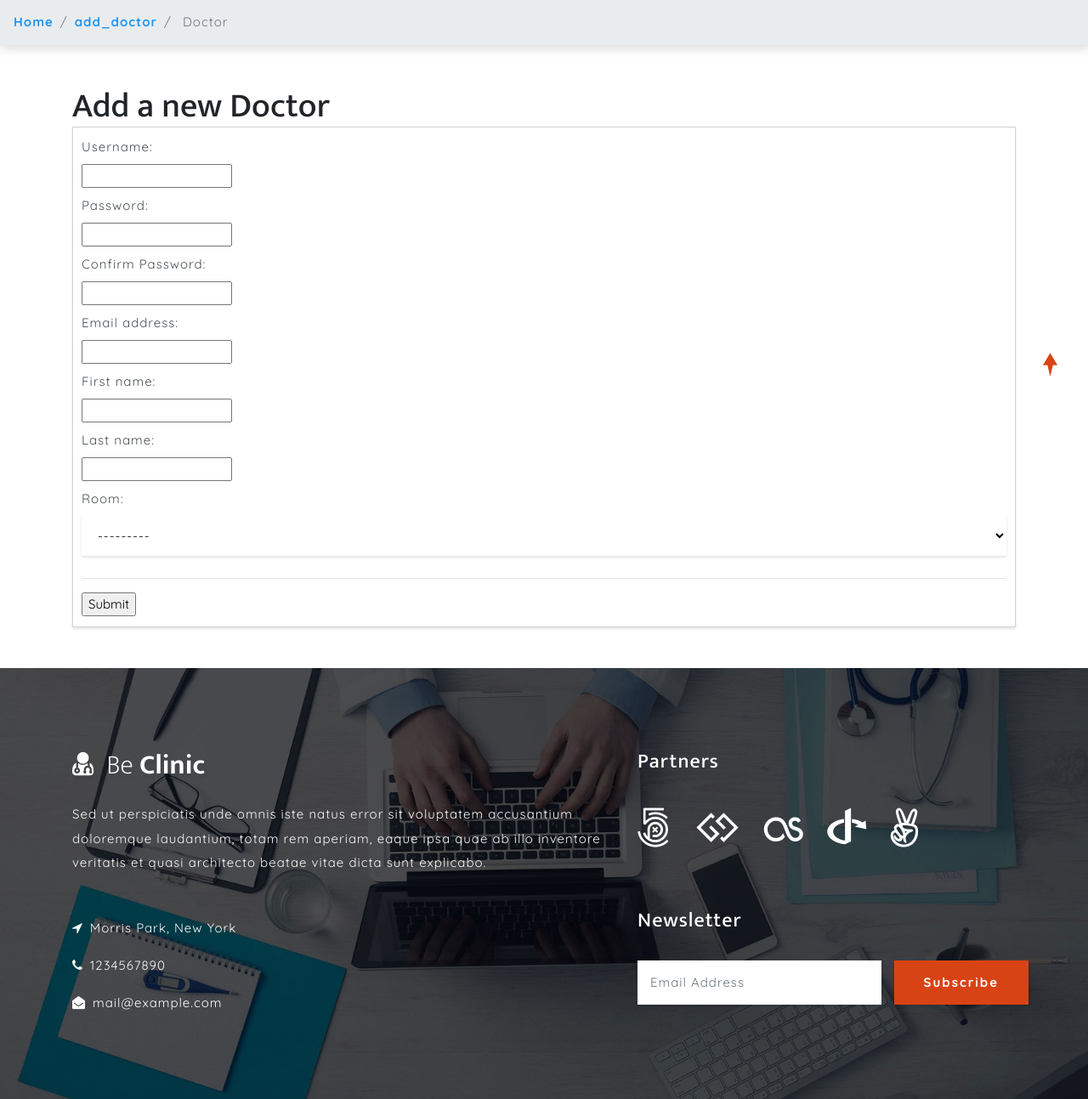
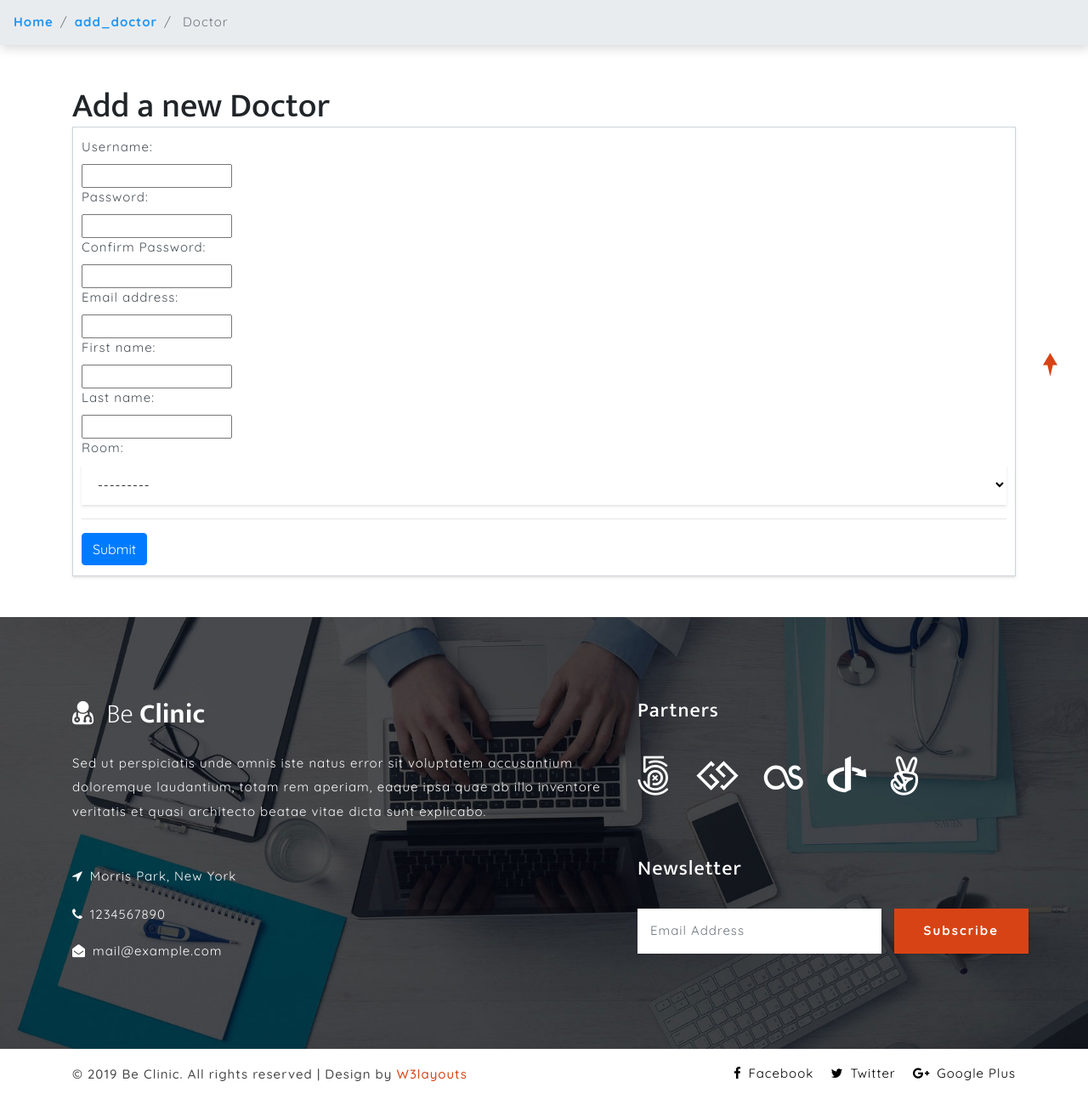
Before and after one commit to mkrajnak/doctor-IS, a Django app: page /add_doctor/ in a window 1280 px wide. Shown: the part 320-1613 px from the top of the page at 85% size. After the commit the page ends 1592 px from the top, so only its background shows below. Run offline with Django 3.2, Linux system fonts and the light colour scheme; data that the repository does not hold is empty; some libraries are stand-ins or nearby versions.

Commit message:
remove inline styles

```diff
--- a/mysite/doctor/templates/add_form.html
+++ b/mysite/doctor/templates/add_form.html
@@ -19,7 +19,7 @@
           <label>
               {{ field.label }}:
           </label>
-          <div style="padding-bottom: 10px;">
+          <div class="pb-10">
             {{ field }}
           </div>
           {% endfor %}
@@ -28,12 +28,12 @@
         <label>
             {{ field.label }}:
         </label>
-        <div style="padding-bottom: 10px;">
+        <div class="pb-10">
           {{ field }}
         </div>
         {% endfor %}
         <hr/>
-    <input type="submit" value="Submit">
+    <input type="submit" value="Submit" class="btn btn-primary">
     </form>
 </div>
 {% endblock %}
```
